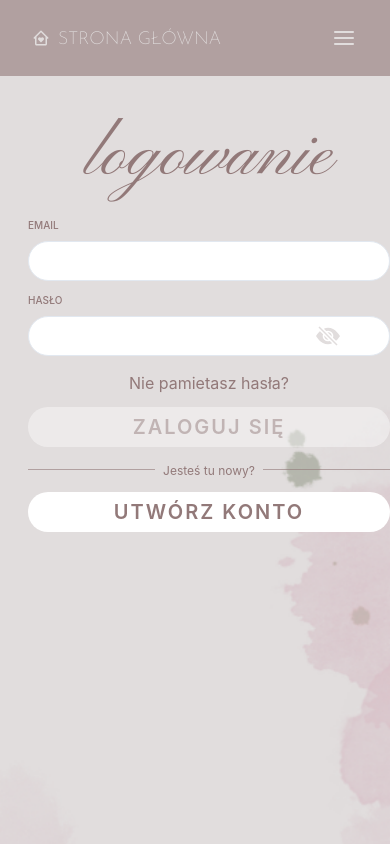
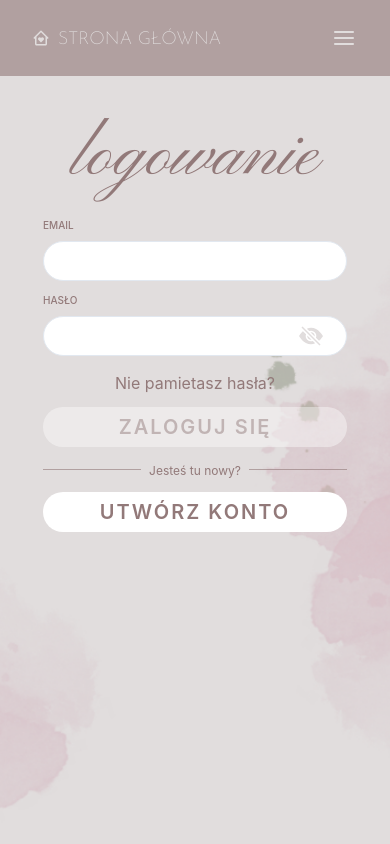
Before and after one commit to stanislawMarciniak/nails, a React (Vite) app: page /zaloguj in a window 390 px wide. Shown: the top 844 px of the page. Built offline with nearby package versions, Linux system fonts and the light colour scheme; no server answers.

Commit message:
xs phones responsivness

```diff
--- a/src/components/AccountItem.tsx
+++ b/src/components/AccountItem.tsx
@@ -28,13 +28,14 @@ const AccountItem = ({ title, content, setUser, attribute, onChange }) => {
 
   return (
     <Box w={"full"}>
-      <Text fontSize={"md"} mb={2}>
+      <Text fontSize={{ base: "sm", lg: "md" }} mb={2}>
         {title}
       </Text>
       <Flex
+        fontSize={{ base: "lg", lg: "initial" }}
         justify={"space-between"}
         align={"center"}
-        py="4"
+        py={{ base: 2, lg: 4 }}
         w={"full"}
         className="mb-2 shadow-lg calendar-bg josefin-light"
         onClick={handleEdit}
--- a/src/components/TableRowAccount.tsx
+++ b/src/components/TableRowAccount.tsx
@@ -30,7 +30,7 @@ const TableRowAccount = ({ meeting, id }) => {
       case "waiting":
         return meetingDay >= new Date() ? (
           <Box className="px-4 py-2 text-yellow-500 bg-yellow-200 rounded-md w-fit">
-            Czekaj...
+            Oczekiwanie...
           </Box>
         ) : (
           <Box className="px-4 py-2 text-yellow-300 bg-yellow-100 border border-yellow-300 rounded-md w-fit">
--- a/src/components/calendar/MonthCalendar.tsx
+++ b/src/components/calendar/MonthCalendar.tsx
@@ -46,7 +46,7 @@ const MonthCalendar = ({ setClick, setMeeting, click }) => {
         <Box
           p={{ base: 4, lg: 10 }}
           position={"relative"}
-          w={{ base: "sm", lg: "initial" }}
+          w={{ base: "xs", sm: "sm", lg: "initial" }}
           className="shadow-xl calendar-bg"
         >
           <ReactCalendar
--- a/src/config/theme.ts
+++ b/src/config/theme.ts
@@ -16,7 +16,17 @@ const modalTheme = defineMultiStyleConfig({
   baseStyle,
 });
 
+const breakpoints = {
+  base: "0em",
+  sm: "380px",
+  md: "48em",
+  lg: "62em",
+  xl: "80em",
+  "2xl": "96em",
+};
+
 const theme = extendTheme({
+  breakpoints,
   colors: {
     firstColor: "#E1DDDD",
     secoundColor: "#927979",
--- a/src/index.css
+++ b/src/index.css
@@ -19,6 +19,7 @@
   font-family: 'Josefin Sans', sans-serif;
   font-weight: 400;
 }
+
 html,
 body {
   height: 100%;
@@ -29,7 +30,7 @@ span, p, h1, h2, h3 {
   padding-top: 0.2em !important;
 }
 .app-container {
-  min-height: 125vh
+  min-height: 100vh
 }
 @media screen and (min-width: 1000px) and (max-width: 1800px) {
   body {
--- a/src/pages/Account.tsx
+++ b/src/pages/Account.tsx
@@ -83,7 +83,11 @@ const Account = () => {
         fontSize={"xl"}
         mt={{ base: 4, lg: 12 }}
       >
-        <Text fontSize={{ base: "6xl", lg: "8xl" }} className="pinyon">
+        <Text
+          mb={{ base: 2, lg: 8 }}
+          fontSize={{ base: "6xl", lg: "8xl" }}
+          className="pinyon"
+        >
           Moje Konto
         </Text>
         <Flex
--- a/src/pages/Calendar.css
+++ b/src/pages/Calendar.css
@@ -121,6 +121,9 @@ option {
 }
 
 @media (max-width: 999px) {
+  .react-calendar__navigation button:enabled:hover {
+    background-color: initial;
+  }
   .react-calendar {
     width: auto;
     padding: 0;
@@ -128,6 +131,7 @@ option {
     line-height: 0.9em;
   }
   .react-calendar__navigation__label {
+    min-width: auto;
     font-size: 2.5rem;
   }
   .react-calendar__month-view__weekdays__weekday {
@@ -148,3 +152,18 @@ option {
     opacity: 0.8;
   }
 }
+@media (max-width: 401px) {
+  .react-calendar__navigation__label__labelText {
+    padding-top: 1.5rem !important;
+  }
+  .react-calendar__navigation__label {
+    font-size: 2rem;
+  }
+  .react-calendar__navigation__arrow {
+    padding: 3px;
+    font-size: 1em;
+  }
+  .react-calendar__navigation button {
+    min-width: none;
+  }
+}
--- a/src/pages/Login.tsx
+++ b/src/pages/Login.tsx
@@ -1,7 +1,6 @@
 import {
   Box,
   Button,
-  Center,
   Divider,
   Flex,
   FormControl,
@@ -196,7 +195,7 @@ const Login = () => {
 
   return (
     <Flex
-      justify="space-between"
+      justifyContent={{ base: "center", lg: "space-between" }}
       alignItems="center"
       mt={{ base: 5, lg: 20 }}
       className="relative"
@@ -216,13 +215,12 @@ const Login = () => {
         </Box>
       )}
       <Box
-        w="md"
-        px={{ base: 0, lg: 20 }}
+        w={{ base: "xs", lg: "md" }}
         pb="12"
         pt={{ base: 0, lg: 6 }}
-        mx={{ base: 7, lg: 0 }}
         mr={{ base: 0, lg: 32 }}
         className={isLargerThan1000 ? "login-bg" : ""}
+        px={{ base: 2, lg: 20 }}
       >
         <Heading
           mb={3}
@@ -295,12 +293,12 @@ const Login = () => {
           />
           {isPasswordShown ? (
             <BsFillEyeFill
-              className="relative z-10 text-2xl cursor-pointer left-72 lg:left-64 top-2 text-firstColor"
+              className="relative z-10 text-2xl cursor-pointer left-64 top-2 text-firstColor"
               onClick={() => setIsPasswordShown(!isPasswordShown)}
             />
           ) : (
             <BsFillEyeSlashFill
-              className="relative z-10 text-2xl cursor-pointer left-72 lg:left-64 top-2 text-firstColor"
+              className="relative z-10 text-2xl cursor-pointer left-64 top-2 text-firstColor"
               onClick={() => setIsPasswordShown(!isPasswordShown)}
             />
           )}
@@ -325,14 +323,14 @@ const Login = () => {
               />
               {isPasswordRepeatShown ? (
                 <BsFillEyeFill
-                  className="relative z-10 text-2xl cursor-pointer left-72 lg:left-64 top-2 text-firstColor"
+                  className="relative z-10 text-2xl cursor-pointer left-64 top-2 text-firstColor"
                   onClick={() =>
                     setIsPasswordRepeatShown(!isPasswordRepeatShown)
                   }
                 />
               ) : (
                 <BsFillEyeSlashFill
-                  className="relative z-10 text-2xl cursor-pointer left-72 lg:left-64 top-2 text-firstColor"
+                  className="relative z-10 text-2xl cursor-pointer left-64 top-2 text-firstColor"
                   onClick={() =>
                     setIsPasswordRepeatShown(!isPasswordRepeatShown)
                   }
--- a/src/pages/Pricing.tsx
+++ b/src/pages/Pricing.tsx
@@ -30,11 +30,12 @@ const Pricing = () => {
                   width="100%"
                   justify={"space-between"}
                   fontSize={{ base: "sm", lg: "lg" }}
+                  gap={5}
                 >
                   <Flex>
-                    <AccordionIcon mr={{ base: 2, lg: 6 }} />
+                    <AccordionIcon mr={{ base: 2, lg: 6 }} ml={1} />
                     <Box
-                      w={{ base: "72", lg: "full" }}
+                      w={{ base: "initial", lg: "full" }}
                       className="break-normal"
                       textAlign={"left"}
                     >
@@ -52,7 +53,9 @@ const Pricing = () => {
                       )}
                     </Box>
                   </Flex>
-                  <Box>{service.cost} ZŁ</Box>
+                  <Box style={{ whiteSpace: "nowrap" }} mr={2}>
+                    {service.cost} ZŁ
+                  </Box>
                 </Flex>
               </AccordionButton>
               <AccordionPanel pb={4} fontSize={{ base: "xs", lg: "lg" }}>
--- a/tailwind.config.js
+++ b/tailwind.config.js
@@ -3,6 +3,9 @@ export default {
   content: ["./index.html", "./src/**/*.{js,ts,jsx,tsx}"],
   theme: {
     extend: {
+      screens: {
+        xs: "380px",
+      },
       colors: {
         firstColor: "#E1DDDD",
         secoundColor: "#927979",
```
